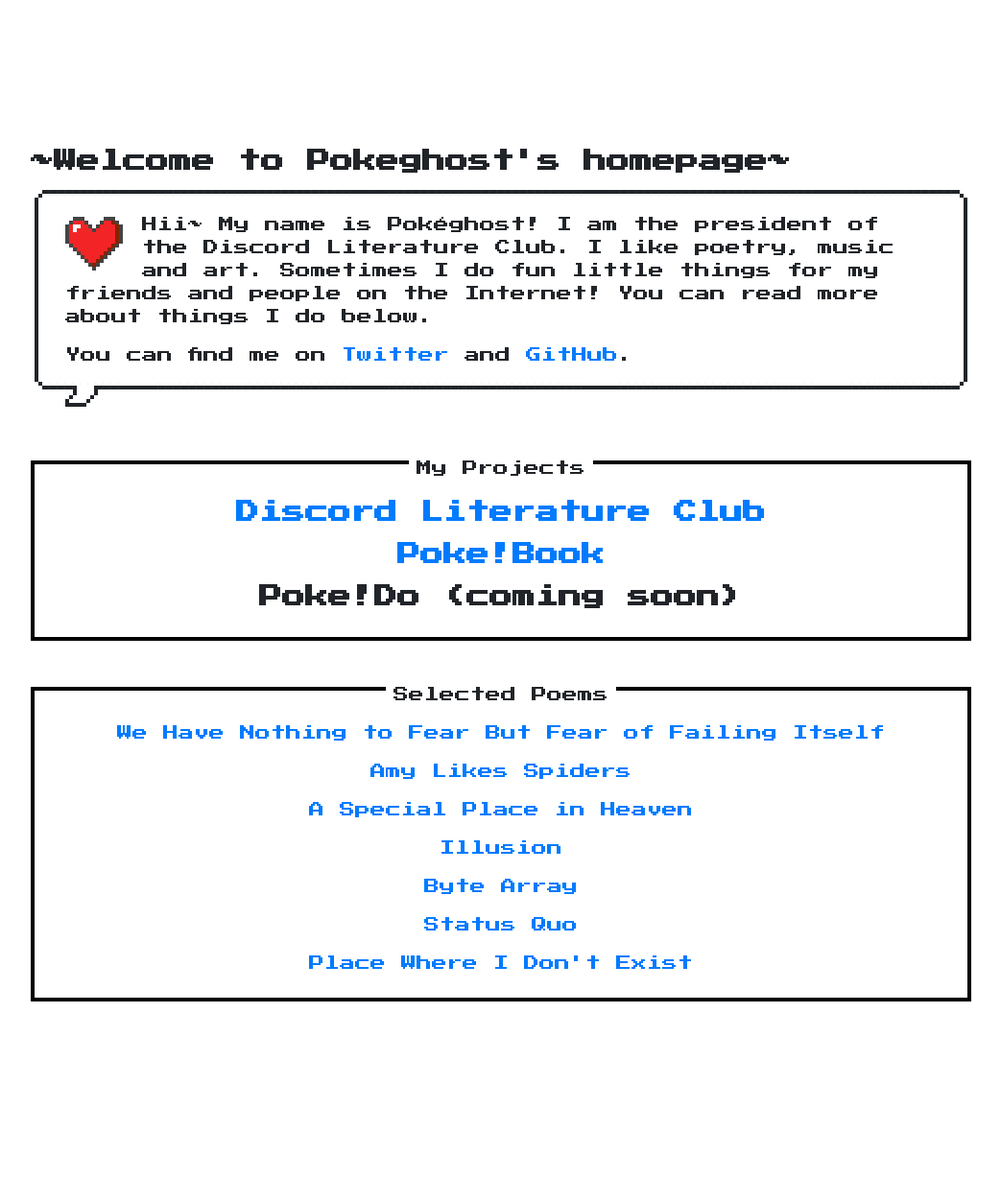
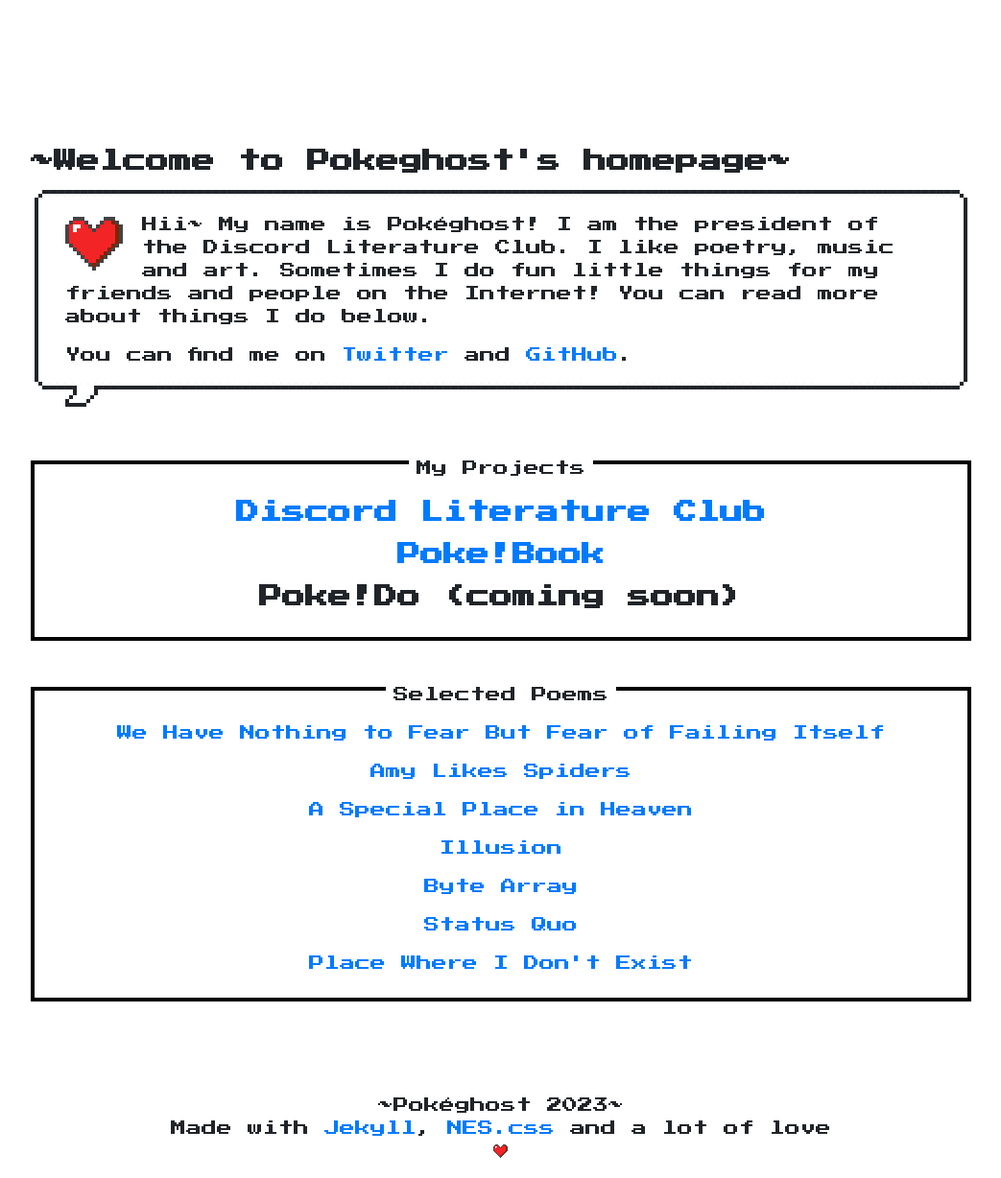
Before and after one commit to pokegh0st/pokeghost.org, a Jekyll site: the page built from index.html, in a window 1280 px wide. Shown: the whole page at 96% size, without its empty margins (118-1161 px from the left). Built offline with Jekyll 4.4.1, drawn with Linux system fonts in a browser that asks for light colours; before the commit the page ends 1092 px from its top, so only the background shows below that.

Commit message:
Cleanup, add footer

```diff
--- /dev/null
+++ b/_includes/footer.html
@@ -0,0 +1,3 @@
+<p style="text-align: center">~Pokéghost 2023~<br>Made with <a href="https://jekyllrb.com/" target="_blank">Jekyll</a>,
+    <a href="https://github.com/nostalgic-css/NES.css" target="_blank">NES.css</a> and a lot of
+    love<br><i class="nes-icon is-small heart"></i></p>
--- a/_layouts/default.html
+++ b/_layouts/default.html
@@ -14,6 +14,10 @@
       <section>
         {{ content }}
       </section>
+      <br><br>
+      <footer>
+        {% include footer.html %}
+      </footer>
     </main>
   </div>
 </body>
--- a/_layouts/poem.html
+++ b/_layouts/poem.html
@@ -22,6 +22,7 @@
                 <p>This work is licensed under a <a href="https://creativecommons.org/licenses/by-sa/4.0/">Creative
                         Commons
                         Attribution-ShareAlike 4.0 International License.</a></p>
+                {% include footer.html %}
             </footer>
         </main>
     </div>
```
Also changed, not shown: 14 other files.
